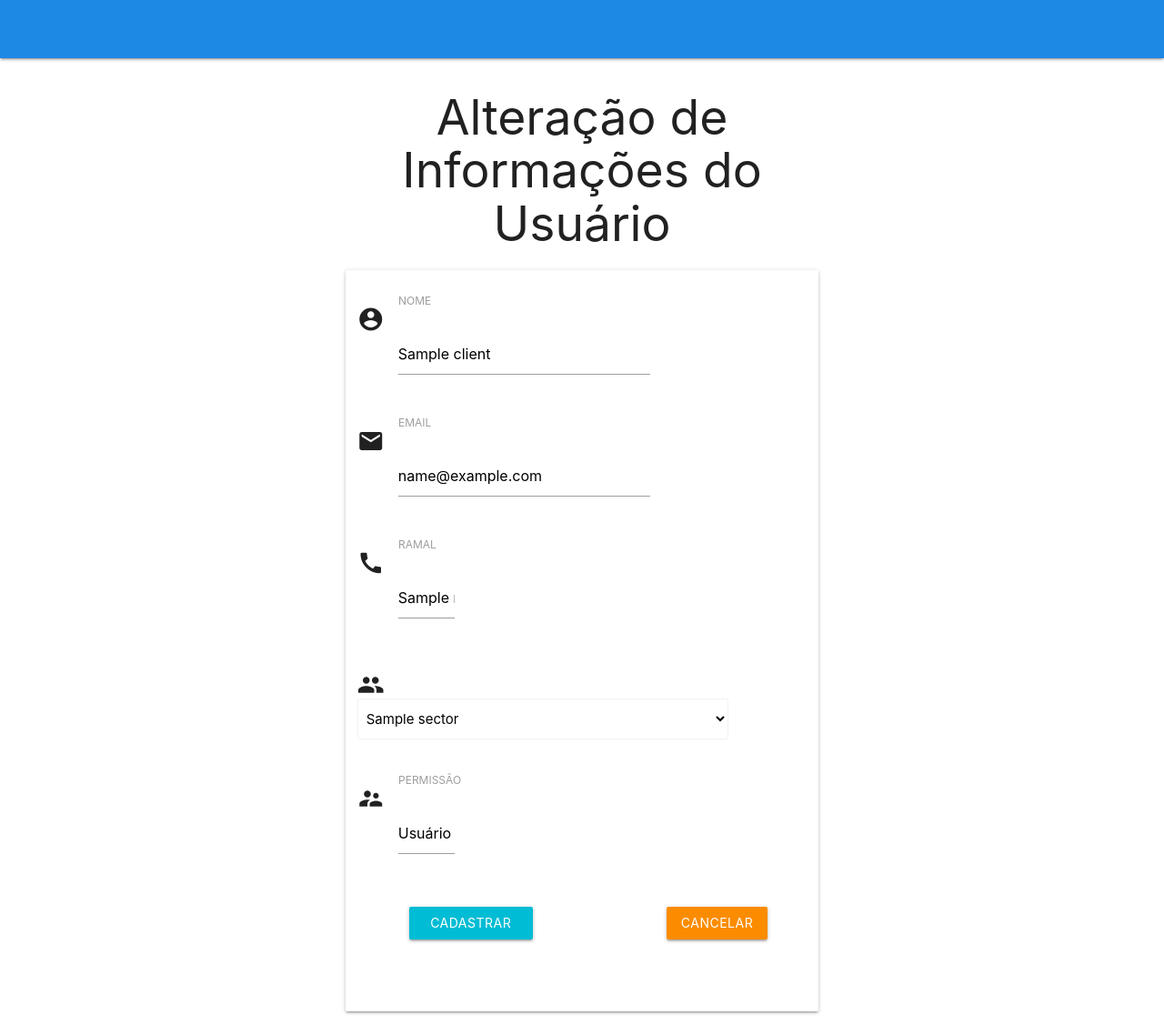
After one commit to FGAProjects/Grata, a Django app: template clients/templates/clients/edit_clients.html in a window 1280 px wide. The commit adds this page. Shown: the whole page at 91% size. Run offline with Django 3.2, Linux system fonts and the light colour scheme; the template is opened without the code that fills it: most values are stand-ins (such as "Sample title", 1, 10 or a date in 2020).

Commit message:
Terminando o crud do usuario

```diff
--- a/clients/templates/clients/client_confirm_delete.html
+++ b/clients/templates/clients/client_confirm_delete.html
@@ -1,5 +1,5 @@
 <h1>Client Delete</h1>
 <form method="post">{% csrf_token %}
-    Are you sure you want to delete "{{ object }}" ?
+    Are you sure you want to delete "{{ client }}" ?
     <input type="submit" value="Submit" />
 </form>
--- a/clients/templates/clients/client_detail.html
+++ /dev/null
@@ -1,5 +0,0 @@
-<h1>Client Details</h1>
-<h2>Name: {{object.name}}</h2>
-Pages: {{ object.ramal }}
-{{object.permission}}
-{{object.sector}}
--- a/clients/templates/clients/client_form.html
+++ /dev/null
@@ -1,5 +0,0 @@
-<h1>Client Edit</h1>
-<form method="post">{% csrf_token %}
-    {{ form.as_p }}
-    <input type="submit" value="Submit" />
-</form>
--- /dev/null
+++ b/clients/templates/clients/edit_clients.html
@@ -0,0 +1,97 @@
+{% extends "base.html" %}
+{% load staticfiles %}
+
+{% block content %}
+<div class="container" style="width:520px">
+
+    <form method="post" class="form-horizontal" role="form">{% csrf_token %}
+
+        <h2 align="center">Alteração de Informações do Usuário</h2>
+
+        <div class="col s12 m12 l6">
+            <div class="card-panel">
+                <div class="row">
+                <form class="col s12">
+
+                    <div class="row">
+                        <div class="input-field col s8">
+                            <i class="mdi-communication-email prefix"></i>
+                            <i class="small material-icons">account_circle</i>
+                            <input id="name" name="name" type="text" class="validate"
+                                   required id="id_name" minlength="3" maxlength="35" value="{{client.name}}">
+                            <label for="id_name">NOME</label>
+                        </div>
+                    </div>
+
+                    <div class="row">
+                        <div class="input-field col s8">
+                            <i class="mdi-communication-email prefix"></i>
+                            <i class="small material-icons">email</i>
+                            <input id="email" name="email" type="email" class="validate"
+                                   required id="id_email" maxlength="25" value="{{client.email}}">
+                            <label for="id_email">EMAIL</label>
+                        </div>
+                    </div>
+
+                    <div class="row">
+                        <div class="input-field col s3">
+                            <i class="mdi-communication-call prefix"></i>
+                            <i class="small material-icons">call</i>
+                            <input id="ramal" name="ramal" type="text" class="validate"
+                                   required id="id_ramal" maxlength="4" onkeyup="justNumbers(this);"
+								   value="{{client.ramal}}">
+                            <label for="id_ramal">RAMAL</label>
+                        </div>
+                    </div>
+
+                    <div class="row">
+                        <div class="input-field col s10">
+                            <i class="mdi-communication-group prefix"></i>
+                            <i class="small material-icons">group</i>
+                            <select class="browser-default" name="sector" id="sector" required id="id_sector">
+                                {% for sector in sectors %}
+                                    <option name="sector" value="{{sector}}">{{sector}}</option>
+                                {% endfor %}
+                            </select>
+                        </div>
+                    </div>
+
+                    <div class="row">
+                        <div class="input-field col s3">
+                            <i class="mdi-communication-supervisor account prefix"></i>
+                            <i class="small material-icons">supervisor_account</i>
+                            <input id="permission" name="permission" type="text" class="validate"
+                                   required id="id_permission" maxlength="11" value="Usuário"
+                                    onkeyup="justUser(this);"
+									value="{{client.permission}}">
+                            <label for="id_permission">PERMISSÃO</label>
+                        </div>
+                    </div>
+                    <!--O password vai entrar depois-->
+                    <!--<div class="row">-->
+                        <!--<div class="input-field col s12">-->
+                            <!--<i class="mdi-action-lock-outline prefix"></i>-->
+                            <!--<i class="small material-icons">lock</i>-->
+                            <!--<input id="password5" type="password" class="validate" required="True">-->
+                            <!--<label for="password">Password</label>-->
+                        <!--</div>-->
+                    <!--</div>-->
+
+                    <div class="row">
+                        <div class="input-field col s5">
+                            <button class="btn cyan waves-effect waves-light right" type="submit">Cadastrar
+                                <i class="mdi-content-send right"></i>
+                            </button>
+                        </div>
+                        <div class="input-field col s6">
+                            <a href="/" class="btn orange darken-1 waves-effect waves-light right">Cancelar</a>
+                        </div>
+                    </div>
+                </form>
+              </div>
+            </div>
+        </div>
+    </form>
+</div>
+
+{% endblock content %}
--- a/docker-compose.yml
+++ b/docker-compose.yml
@@ -1,10 +1,10 @@
 version: '3'
 
 services:
-  projeto_grata_web:
+  grata_web:
     build: .
     command: bash -c "
-      python -u sectors_json_main.py &&
+      python -u jsons/sectors_json_main.py &&
       python manage.py makemigrations &&
       python manage.py migrate &&
       python manage.py runserver 0.0.0.0:8000"
--- a/jsons/sectors.json
+++ b/jsons/sectors.json
@@ -1 +1 @@
-["Nucleo de Modernizacao da Atividade Legislativa", "SEDOL", "asdadsa", "BRASILIA", "MAGDA"]
+["Secret\u00e1ria de Transpar\u00eancia", "Secret\u00e1ria de Finan\u00e7as, Or\u00e7amento e Contabilidade", "Secret\u00e1ria de Patrim\u00f4nio", "Secret\u00e1ria de Administra\u00e7\u00e3o de Contrata\u00e7\u00f5es", "Secret\u00e1ria de Gest\u00e3o de Pessoas", "Secret\u00e1ria de Infraestrutura", "Secret\u00e1ria de Gest\u00e3o de Informa\u00e7\u00e3o e Documenta\u00e7\u00e3o", "Secret\u00e1ria de Tecnologia da Informa\u00e7\u00e3o PRODASEN", "Secret\u00e1ria de Editora\u00e7\u00e3o e Publica\u00e7\u00f5es", "Secret\u00e1ria de Pol\u00edcia Legislativa", "Secret\u00e1ria de Apoio a Org\u00e3os do Parlamento", "Secret\u00e1ria de Atas e Di\u00e1rios", "Secret\u00e1ria de Comiss\u00f5es", "Secret\u00e1ria de Informa\u00e7\u00e3o Legislativa", "Secret\u00e1ria Legislativa do Congresso Nacional", "Secret\u00e1ria Legislativa do Senado Federal", "Secret\u00e1ria de Registro e Reda\u00e7\u00e3o Parlamentar"]
--- a/projeto-grata/settings/settings.py
+++ b/projeto-grata/settings/settings.py
@@ -78,8 +78,11 @@ USE_TZ = True
 
 STATIC_URL = '/static/'
 STATIC_DIRS = 'static'
+STATIC_ROOT = os.path.join(BASE_DIR, 'staticfiles')
 STATICFILES_DIRS = (
     os.path.join(BASE_DIR,"static"),
 )
 
+
+
 #LOGIN_REDIRECT_URL = 'show_student'
--- a/projeto-grata/templates/navbar.html
+++ b/projeto-grata/templates/navbar.html
@@ -1,7 +1,7 @@
 {% load staticfiles %}
 
 {% block content %}
-    <!--AQUI VAI FICAR A LOGO-->
+
 <div class="navbar">
     <nav class="blue darken-1">
         <div class="container">
--- a/requirements.txt
+++ b/requirements.txt
@@ -8,3 +8,4 @@ psycopg2
 pytz
 python-decouple
 dj-static
+django-heroku
```
Also changed, not shown: clients/templates/clients/show_client.html (added, +12 -0 lines), clients/views.py (+14 -10 lines), jsons/sectors_json_main.py (added, +39 -0 lines), sectors_json_main.py (deleted, +0 -18 lines), 1 other file.
